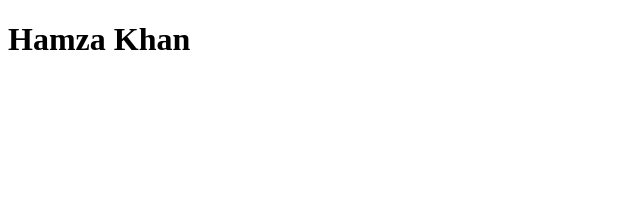
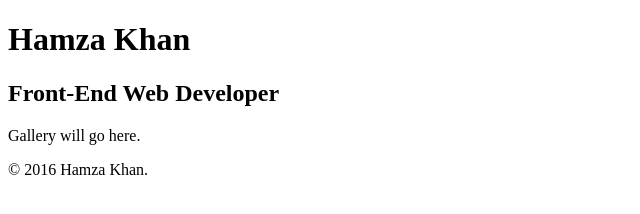
Before and after one commit to khanh39/Portfolio-Website, a plain HTML site: page index.html in a window 1280 px wide. Shown: the whole page, without its empty margins (0-640 px from the left). Drawn offline with Linux system fonts and the light colour scheme.

Commit message:
added header, section and footer elements

```diff
--- a/index.html
+++ b/index.html
@@ -5,6 +5,19 @@
     <title>Hamza Khan | Front-End Web Developer</title>
   </head>
   <body>
-    <h1>Hamza Khan</h1>
+    <header>
+      <h1>Hamza Khan</h1>
+      <h2>Front-End Web Developer</h2>
+    </header>
+    <section>
+      <p>
+        Gallery will go here.
+      </p>
+    </section>
+    <footer>
+      <p>
+        <p>&copy; 2016 Hamza Khan.</p>
+      </p>
+    </footer>
   <body>
 </html>
```
Also changed, not shown: 1 other file.
